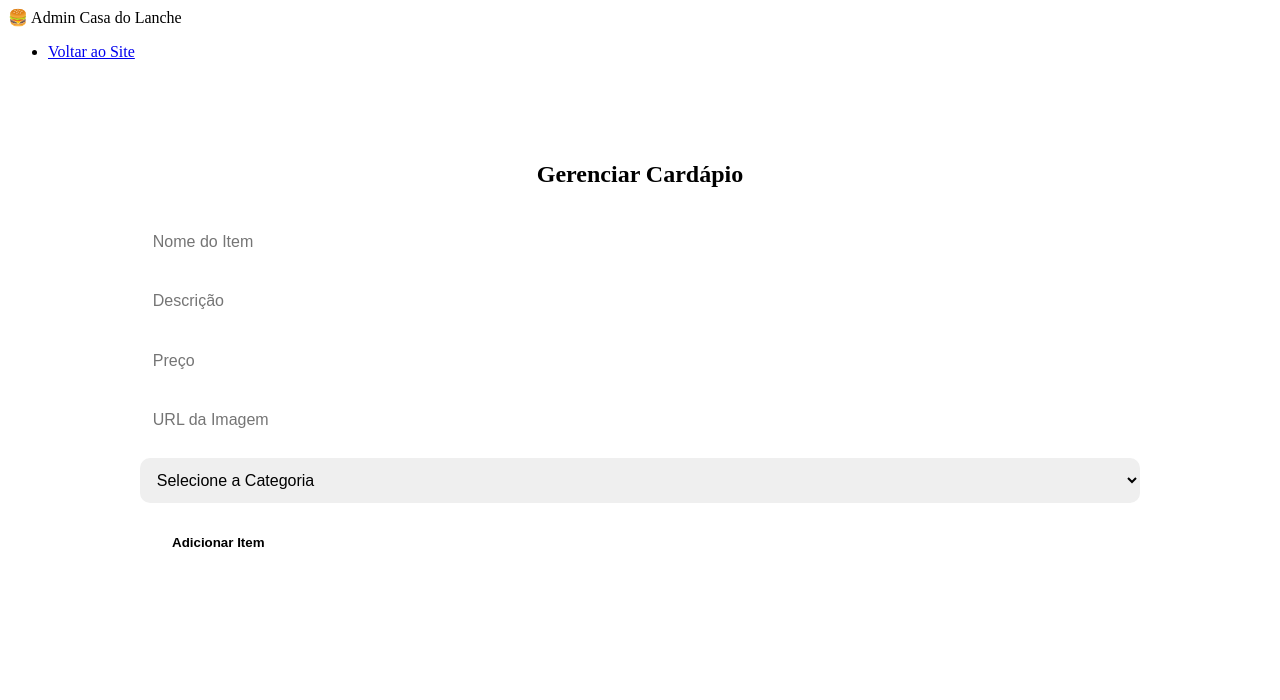
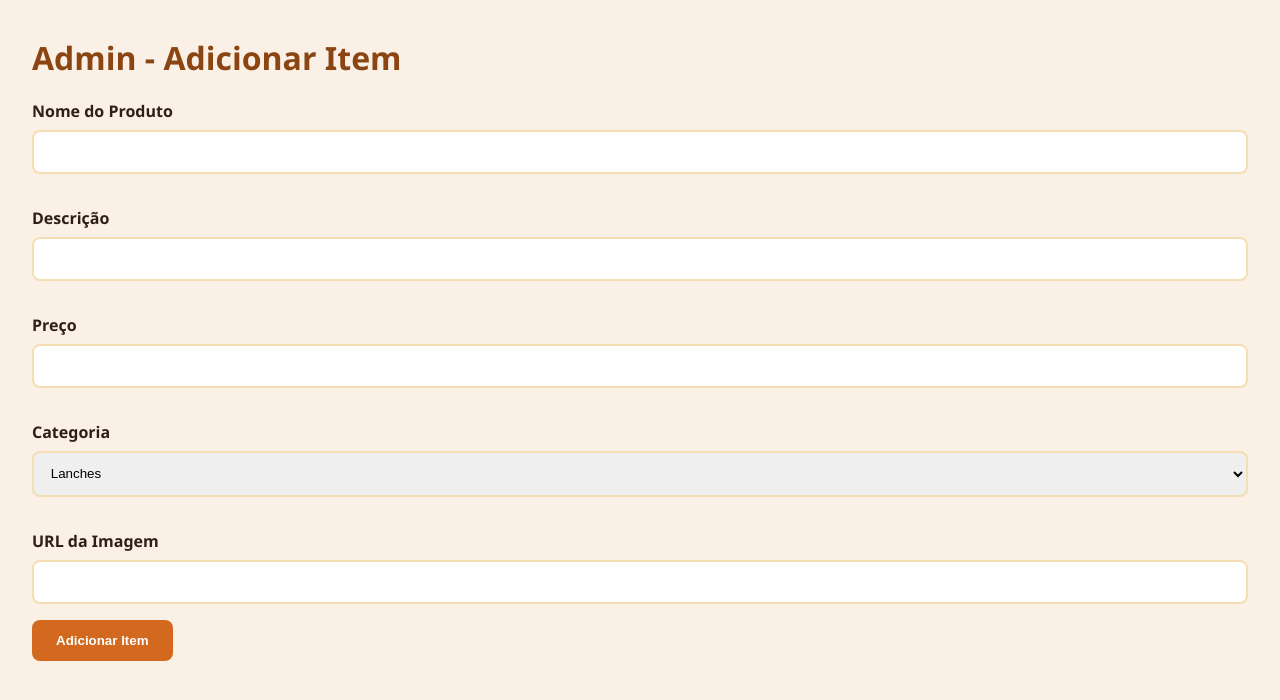
Before and after one commit to Pauloxhbh/Testerestaurante, a plain HTML site: page admin.html in a window 1280 px wide. Drawn offline with Linux system fonts and the light colour scheme.

Commit message:
Refactor admin.html for menu item management
Updated the admin HTML structure and form handling to use local storage for menu items. Improved styling and layout for better user experience.

```diff
--- a/admin.html
+++ b/admin.html
@@ -5,88 +5,62 @@
 <meta name="viewport" content="width=device-width, initial-scale=1.0">
 <title>Admin - Casa do Lanche</title>
 <style>
-        /* ====== MESMO CSS ORIGINAL DO index.html ====== */
-        /* Inclua aqui TODO o CSS que você já tinha */
-
-        /* Adicional para o admin */
-        .admin-container {
-            max-width: 1000px;
-            margin: 3rem auto;
-            padding: 2rem;
-            background: var(--branco);
-            border-radius: 15px;
-            box-shadow: 0 10px 30px var(--sombra);
-        }
-        .admin-container h2 {
-            margin-bottom: 2rem;
-            color: var(--cor-secundaria);
-            text-align: center;
-        }
-        .admin-form input, .admin-form select {
-            width: 100%;
-            padding: 0.8rem;
-            margin-bottom: 1rem;
-            border: 2px solid var(--cor-fundo-escuro);
-            border-radius: 10px;
-            font-size: 1rem;
-        }
-        .admin-form button {
-            padding: 1rem 2rem;
-            background-color: var(--cor-primaria);
-            color: var(--branco);
-            border: none;
-            border-radius: 10px;
-            font-weight: bold;
-            cursor: pointer;
-        }
+  /* ==== MESMO CSS DO INDEX ==== */
+  *{margin:0;padding:0;box-sizing:border-box}
+  :root{--cor-primaria:#d2691e;--cor-secundaria:#8b4513;--cor-acento:#ff7f50;--cor-fundo:#faf0e6;--cor-fundo-escuro:#f5deb3;--cor-texto:#2f1f14;--cor-texto-claro:#5d4e37;--branco:#ffffff;--sombra:rgba(139,69,19,.15)}
+  body{font-family:'Segoe UI',Tahoma,Geneva,Verdana,sans-serif;color:var(--cor-texto);background-color:var(--cor-fundo);line-height:1.6;overflow-x:hidden;padding:2rem;}
+  h1,h2{margin-bottom:1rem;color:var(--cor-secundaria)}
+  label{display:block;margin:1rem 0 .3rem;font-weight:bold}
+  input,select{width:100%;padding:.8rem;border:2px solid var(--cor-fundo-escuro);border-radius:8px;margin-bottom:1rem}
+  button{padding:.8rem 1.5rem;background-color:var(--cor-primaria);color:var(--branco);border:none;border-radius:8px;font-weight:bold;cursor:pointer;transition:.3s}
+  button:hover{background-color:var(--cor-secundaria)}
 </style>
 </head>
 <body>
-    <header class="header">
-        <div class="nav-container">
-            <div class="logo">🍔 Admin Casa do Lanche</div>
-            <nav>
-                <ul class="nav-menu">
-                    <li><a href="index.html">Voltar ao Site</a></li>
-                </ul>
-            </nav>
-        </div>
-    </header>
+<h1>Admin - Adicionar Item</h1>
 
-    <div class="admin-container">
-        <h2>Gerenciar Cardápio</h2>
-        <form class="admin-form" onsubmit="addMenuItem(event)">
-            <input type="text" id="name" placeholder="Nome do Item" required>
-            <input type="text" id="description" placeholder="Descrição" required>
-            <input type="text" id="price" placeholder="Preço" required>
-            <input type="text" id="image" placeholder="URL da Imagem" required>
+<form id="adminForm">
+  <label>Nome do Produto</label>
+  <input type="text" id="name" required>
+
+  <label>Descrição</label>
+  <input type="text" id="description" required>
+
+  <label>Preço</label>
+  <input type="text" id="price" required>
+
+  <label>Categoria</label>
   <select id="category" required>
-                <option value="">Selecione a Categoria</option>
     <option value="lanches">Lanches</option>
     <option value="bebidas">Bebidas</option>
     <option value="porcoes">Porções</option>
     <option value="sobremesas">Sobremesas</option>
   </select>
+
+  <label>URL da Imagem</label>
+  <input type="text" id="image" required>
+
   <button type="submit">Adicionar Item</button>
 </form>
-    </div>
 
 <script>
-        const menuItems = []; // Aqui você pode puxar do index ou API
+let menuItems = JSON.parse(localStorage.getItem('menuItems')) || [];
 
-        function addMenuItem(event){
-            event.preventDefault();
-            const name = document.getElementById('name').value;
-            const description = document.getElementById('description').value;
-            const price = document.getElementById('price').value;
-            const image = document.getElementById('image').value;
-            const category = document.getElementById('category').value;
-
-            const newItem = {name, description, price, image, category};
+document.getElementById('adminForm').addEventListener('submit', function(e){
+  e.preventDefault();
+  const newItem = {
+    id: Date.now(),
+    name: document.getElementById('name').value,
+    description: document.getElementById('description').value,
+    price: document.getElementById('price').value,
+    category: document.getElementById('category').value,
+    image: document.getElementById('image').value
+  };
   menuItems.push(newItem);
+  localStorage.setItem('menuItems', JSON.stringify(menuItems));
   alert('Item adicionado com sucesso!');
-            event.target.reset();
-        }
+  this.reset();
+});
 </script>
 </body>
 </html>
```
Lines whose indentation alone changed are shown as unchanged.
